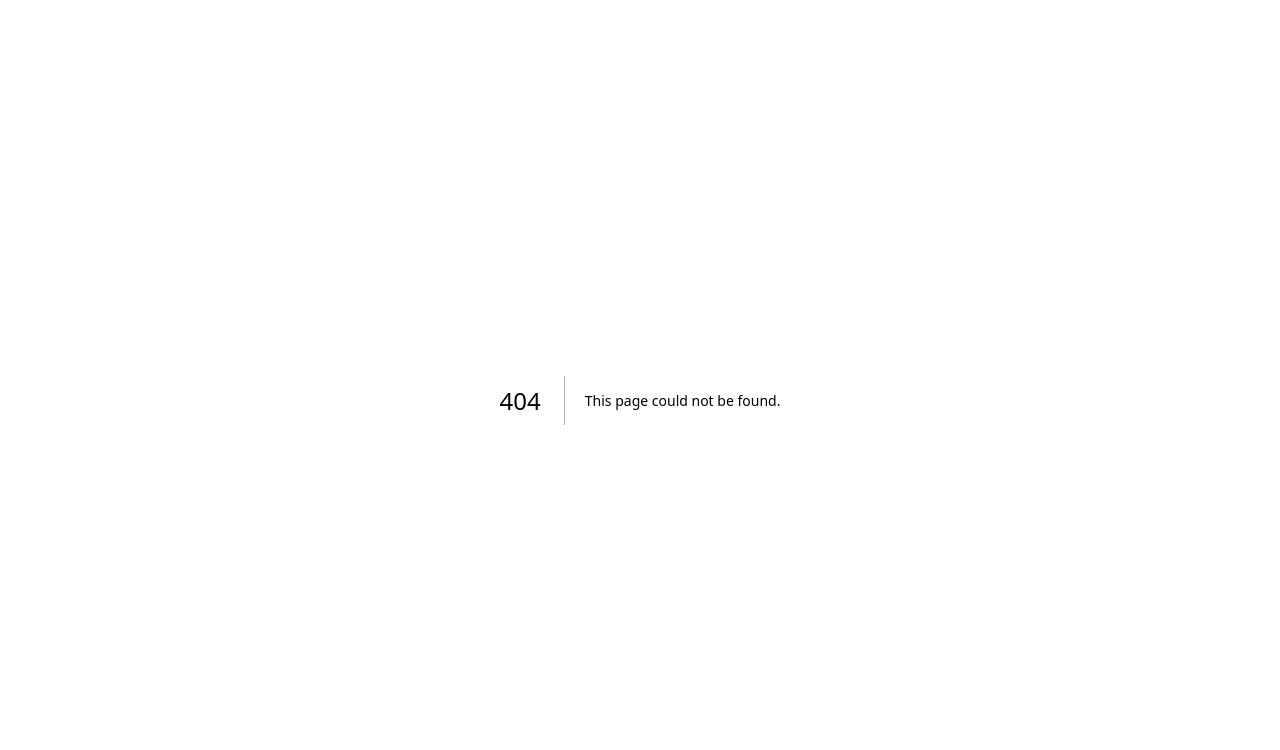
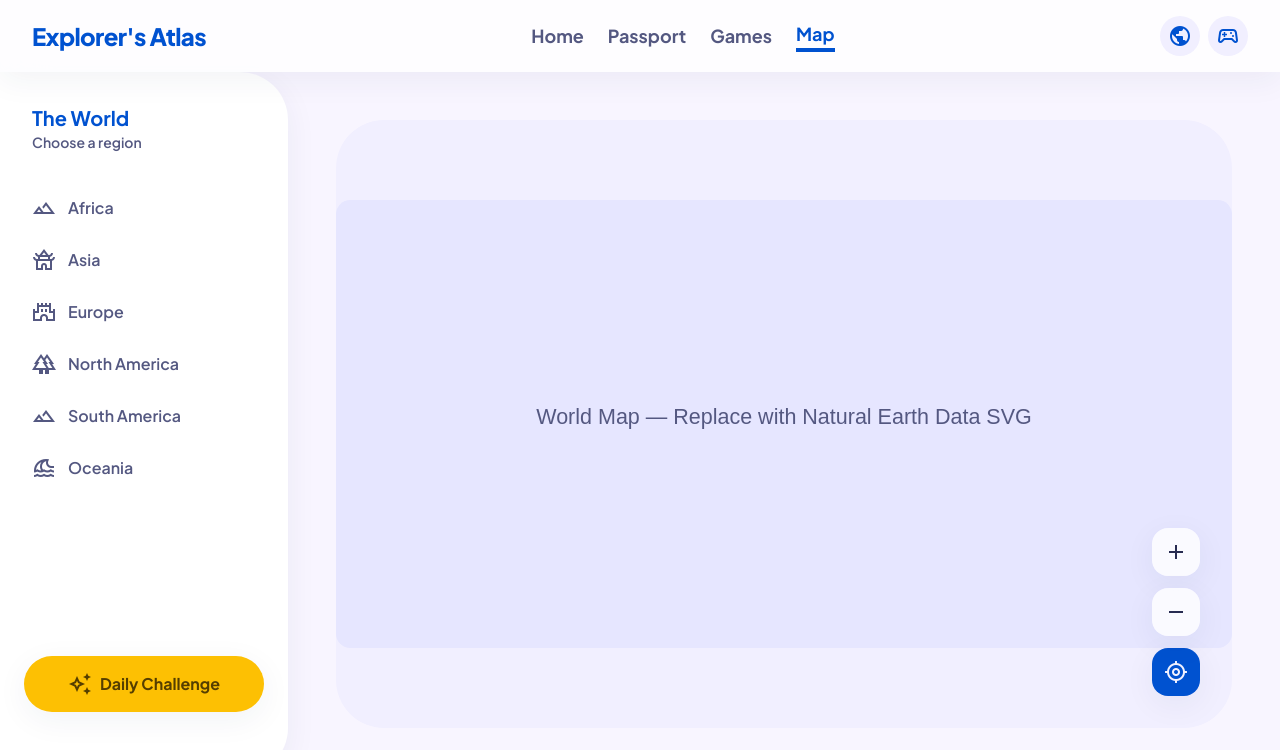
Before and after one commit to fonseka-dev/fun-with-flags, a Next.js app: page /map in a window 1280 px wide. Before the commit this address had no page. Shown: the top 750 px of the page. Built offline with nearby package versions, Linux system fonts and the light colour scheme.

Commit message:
feat: add interactive map page with zoom controls and SVG placeholder

```diff
--- /dev/null
+++ b/src/app/map/page.tsx
@@ -0,0 +1,23 @@
+"use client";
+
+import { Suspense } from "react";
+import { AppShell } from "@/components/layout/AppShell";
+import { WorldMap } from "@/components/map/WorldMap";
+
+function MapContent() {
+  return (
+    <AppShell>
+      <div className="h-[calc(100vh-12rem)]">
+        <WorldMap className="w-full h-full" />
+      </div>
+    </AppShell>
+  );
+}
+
+export default function MapPage() {
+  return (
+    <Suspense>
+      <MapContent />
+    </Suspense>
+  );
+}
--- /dev/null
+++ b/src/components/map/MapControls.tsx
@@ -0,0 +1,33 @@
+type MapControlsProps = {
+  onZoomIn: () => void;
+  onZoomOut: () => void;
+  onReset: () => void;
+};
+
+export function MapControls({ onZoomIn, onZoomOut, onReset }: MapControlsProps) {
+  return (
+    <div className="absolute bottom-8 right-8 flex flex-col gap-3 z-10">
+      <button
+        onClick={onZoomIn}
+        className="w-12 h-12 glass rounded-2xl flex items-center justify-center text-on-surface hover:bg-white transition-bounce"
+        aria-label="Zoom in"
+      >
+        <span className="material-symbols-outlined">add</span>
+      </button>
+      <button
+        onClick={onZoomOut}
+        className="w-12 h-12 glass rounded-2xl flex items-center justify-center text-on-surface hover:bg-white transition-bounce"
+        aria-label="Zoom out"
+      >
+        <span className="material-symbols-outlined">remove</span>
+      </button>
+      <button
+        onClick={onReset}
+        className="w-12 h-12 bg-primary text-on-primary rounded-2xl shadow-ambient flex items-center justify-center hover:scale-110 active:scale-95 transition-bounce"
+        aria-label="Reset view"
+      >
+        <span className="material-symbols-outlined">my_location</span>
+      </button>
+    </div>
+  );
+}
--- /dev/null
+++ b/src/components/map/WorldMap.tsx
@@ -0,0 +1,119 @@
+"use client";
+
+import { useState, useCallback, useRef } from "react";
+import { useRouter } from "next/navigation";
+import { MapControls } from "./MapControls";
+
+type WorldMapProps = {
+  className?: string;
+};
+
+const MIN_SCALE = 1;
+const MAX_SCALE = 5;
+const SCALE_STEP = 0.5;
+
+export function WorldMap({ className = "" }: WorldMapProps) {
+  const router = useRouter();
+  const containerRef = useRef<HTMLDivElement>(null);
+  const [scale, setScale] = useState(1);
+  const [tooltip, setTooltip] = useState<{
+    name: string;
+    x: number;
+    y: number;
+  } | null>(null);
+
+  const handleZoomIn = useCallback(() => {
+    setScale((s) => Math.min(s + SCALE_STEP, MAX_SCALE));
+  }, []);
+
+  const handleZoomOut = useCallback(() => {
+    setScale((s) => Math.max(s - SCALE_STEP, MIN_SCALE));
+  }, []);
+
+  const handleReset = useCallback(() => {
+    setScale(1);
+  }, []);
+
+  const handlePathClick = useCallback(
+    (e: React.MouseEvent<HTMLElement>) => {
+      const target = e.target as SVGPathElement;
+      const slug = target.getAttribute("data-slug");
+      if (slug) {
+        router.push(`/catalog/${slug}`);
+      }
+    },
+    [router],
+  );
+
+  const handlePathHover = useCallback(
+    (e: React.MouseEvent<HTMLElement>) => {
+      const target = e.target as SVGPathElement;
+      const slug = target.getAttribute("data-slug");
+      if (slug) {
+        const name = target.getAttribute("data-name") || slug;
+        const rect = containerRef.current?.getBoundingClientRect();
+        if (rect) {
+          setTooltip({
+            name,
+            x: e.clientX - rect.left,
+            y: e.clientY - rect.top - 40,
+          });
+        }
+      }
+    },
+    [],
+  );
+
+  const handleMouseLeave = useCallback(() => {
+    setTooltip(null);
+  }, []);
+
+  return (
+    <div
+      ref={containerRef}
+      className={`relative overflow-hidden rounded-xl bg-surface-container-low ${className}`}
+    >
+      {/* Tooltip */}
+      {tooltip && (
+        <div
+          className="absolute z-20 glass px-3 py-1 rounded-full text-sm font-bold text-on-surface pointer-events-none"
+          style={{
+            left: tooltip.x,
+            top: tooltip.y,
+            transform: "translateX(-50%)",
+          }}
+        >
+          {tooltip.name}
+        </div>
+      )}
+
+      {/* SVG Map */}
+      <div
+        className="w-full h-full transition-transform duration-300"
+        style={{ transform: `scale(${scale})`, transformOrigin: "center" }}
+        onClick={handlePathClick}
+        onMouseMove={handlePathHover}
+        onMouseLeave={handleMouseLeave}
+      >
+        {/* eslint-disable-next-line @next/next/no-img-element */}
+        <object
+          data="/maps/world.svg"
+          type="image/svg+xml"
+          className="w-full h-full pointer-events-none"
+          aria-label="Interactive world map — click a country to learn about it"
+        >
+          <p>
+            Your browser does not support SVGs. Please use the catalog to browse
+            countries.
+          </p>
+        </object>
+      </div>
+
+      <MapControls
+        onZoomIn={handleZoomIn}
+        onZoomOut={handleZoomOut}
+        onReset={handleReset}
+      />
+    </div>
+  );
+}
```
Also changed, not shown: public/maps/world.svg (added).
